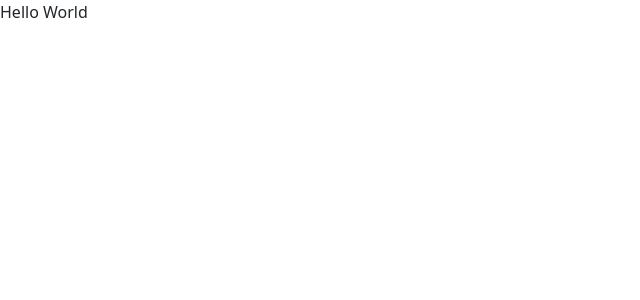
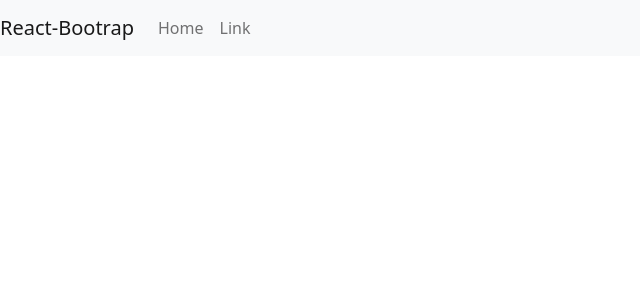
Before and after one commit to waihon/movie-reviews-frontend, a React (Create React App) app: page / in a window 1280 px wide. Shown: the top 300 px of the page, without its empty margins (0-640 px from the left). Built offline with nearby package versions, Linux system fonts and the light colour scheme.

Commit message:
Create a prototype of navigation bar using Nav & Navbar

```diff
--- a/src/App.js
+++ b/src/App.js
@@ -1,10 +1,22 @@
 import React from 'react';
 import 'bootstrap/dist/css/bootstrap.min.css';
+
+import Nav from 'react-bootstrap/Nav';
+import Navbar from 'react-bootstrap/NavBar';
 
 function App() {
   return (
     <div className="App">
-      Hello World
+      <Navbar bg="light" expand="lg">
+        <Navbar.Brand href="#home">React-Bootrap</Navbar.Brand>
+        <Navbar.Toggle aria-controls="basic-navbar-nav" />
+        <Navbar.Collapse id="basic-navbar-nav">
+          <Nav className="mr-auto">
+            <Nav.Link href="#home">Home</Nav.Link>
+            <Nav.Link href="#link">Link</Nav.Link>
+          </Nav>
+        </Navbar.Collapse>
+      </Navbar>
     </div>
   );
 }
```
